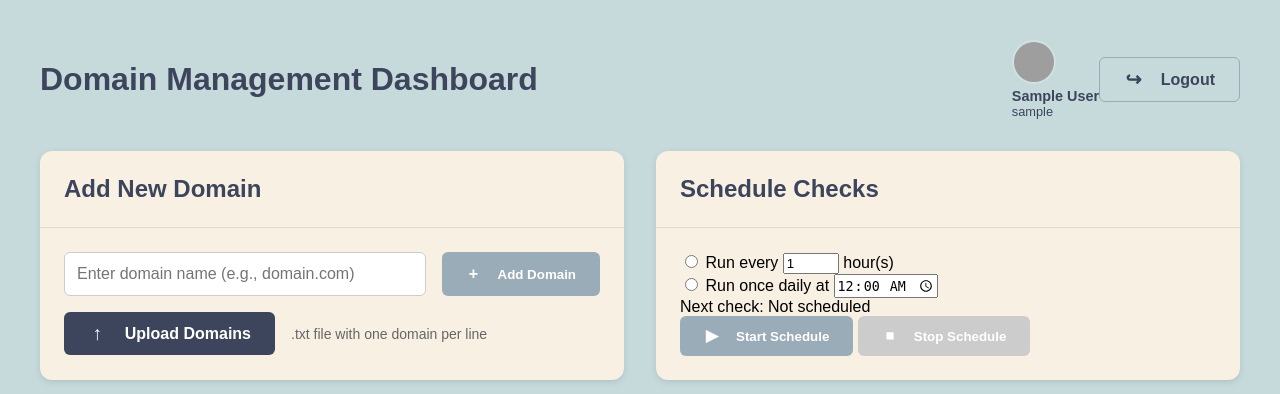
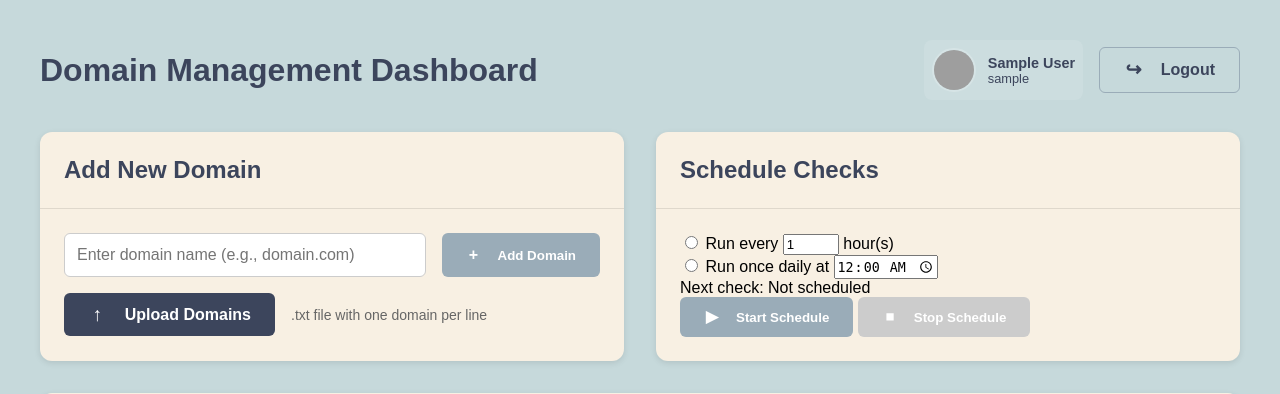
Before and after one commit to ilya-work1/domain-monitoring-project, a Flask app: page / in a window 1280 px wide. Shown: the top 394 px of the page. Run offline with Flask 3, Linux system fonts and the light colour scheme; the visitor is signed in with stand-in values (Sample User, id 1); data that the repository does not hold is empty; parts of the project's set-up code (start-up, migrations or seed data) failed here and were passed over; grey boxes are pictures that could not be loaded.

Commit message:
Update dashboard.html

```diff
--- a/templates/dashboard.html
+++ b/templates/dashboard.html
@@ -13,7 +13,7 @@
             <h1 class="dashboard-title">Domain Management Dashboard</h1>
             <div class="user-section">
                 {% if session.username %}
-                <div class="user-profil">
+                <div class="user-profile">
                     {% if session.is_google_user and session.profile_picture %}
                         <img src="{{ session.profile_picture }}" alt="Profile" class="profile-picture">
                     {% else %}
```
